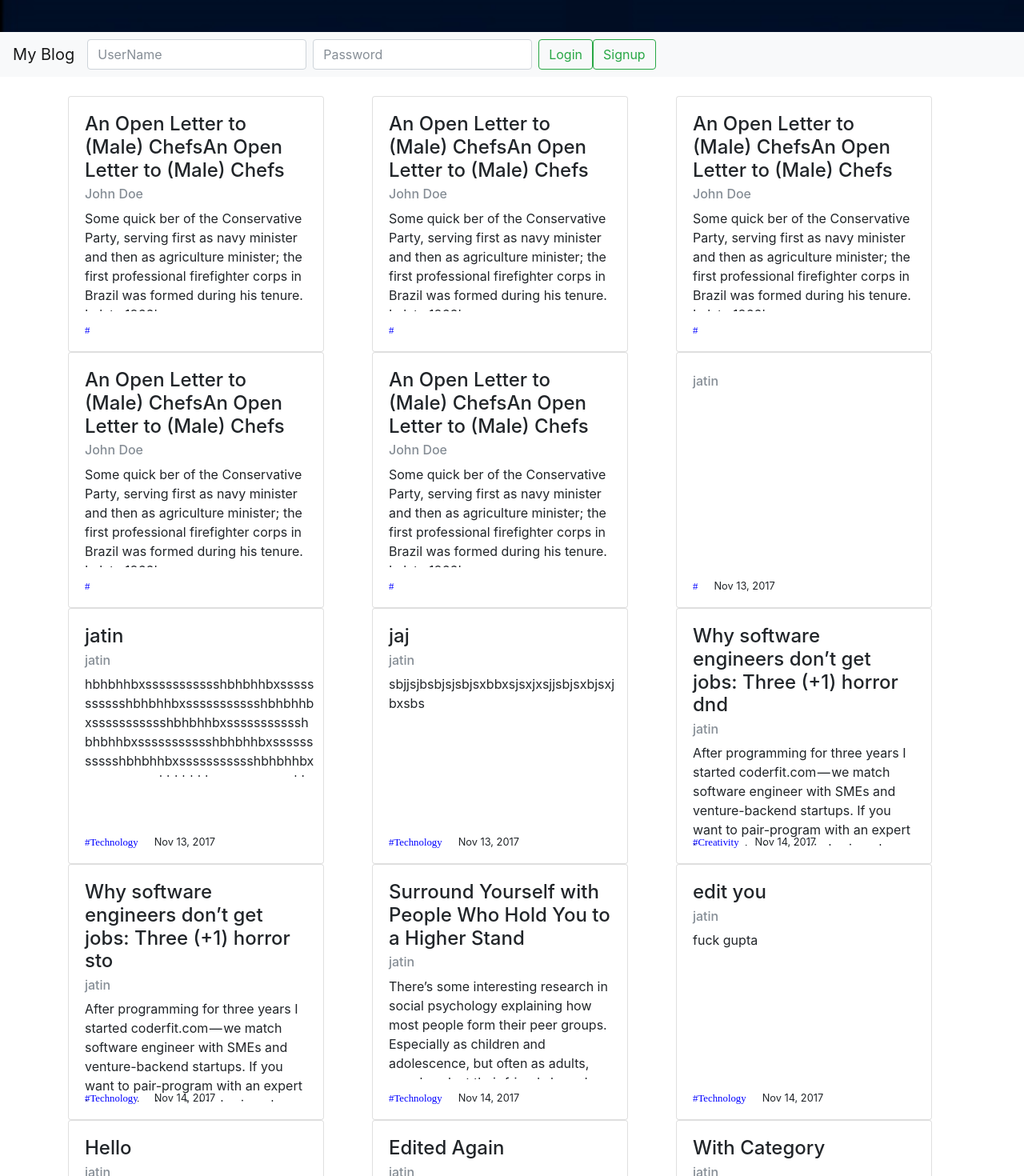
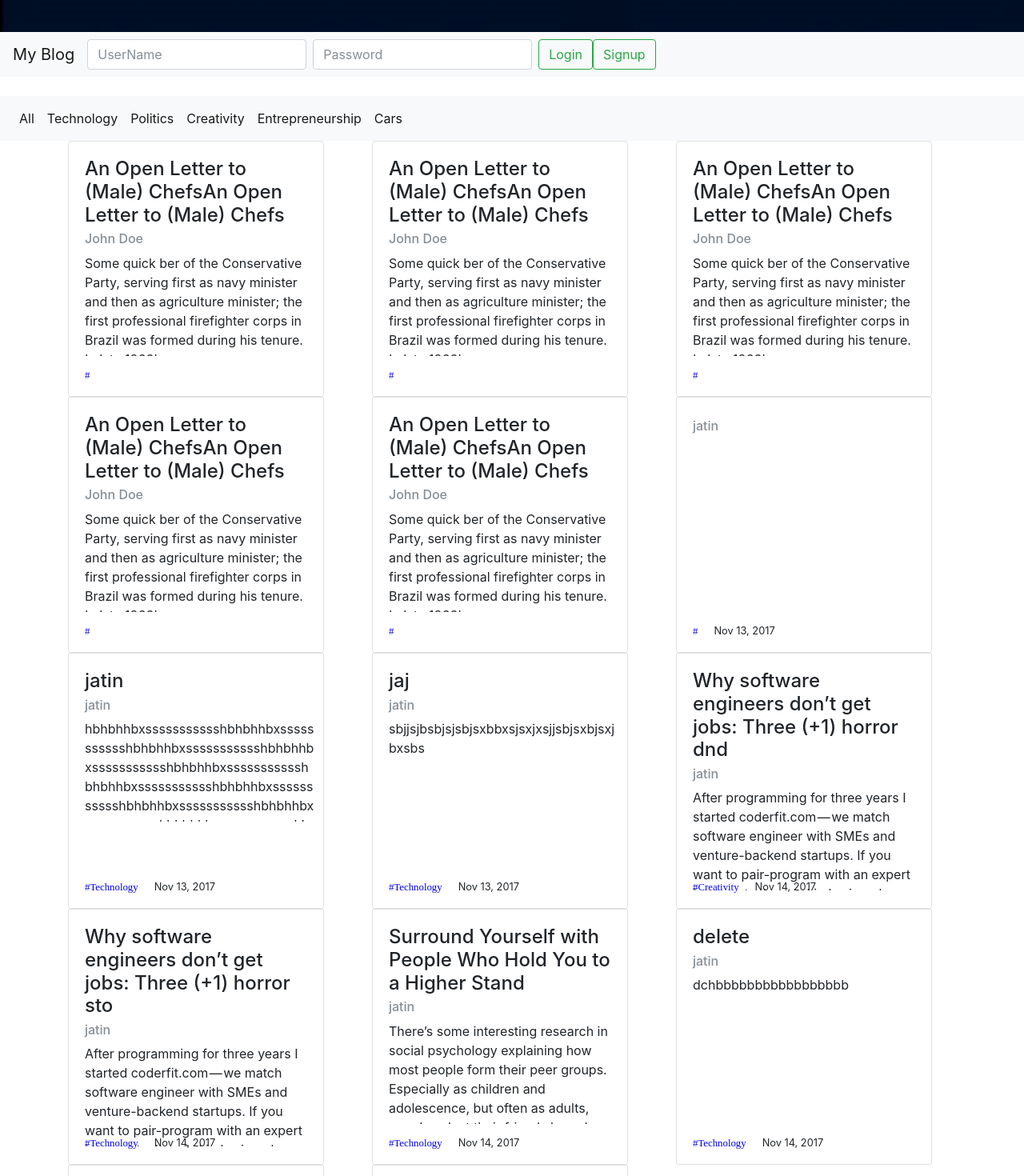
Before and after one commit to jatinsinghal20/Blog-Angular2, an Angular app: page /welcome in a window 1280 px wide. Shown: the part 680-2150 px from the top of the page at 80% size. Built offline with nearby package versions, Linux system fonts and the light colour scheme; data requests are answered from the project's data file.

Commit message:
Blog App filters

```diff
--- a/db.json
+++ b/db.json
@@ -78,51 +78,48 @@
       "id": "KnizxN8"
     },
     {
-      "author": "jatin",
-      "title": "edit you",
-      "date": "Tue Nov 14 2017",
-      "category": "Technology",
-      "content": "fuck gupta",
-      "id": "DZ2R0NC"
-    },
-    {
-      "title": "Hello",
-      "author": "jatin",
-      "logo": "",
-      "category": "",
-      "content": "\n    this.blog.title = \"\";\n    this.blog.author =\n    this.blog.logo = \"\";\n    this.blog.category = \"\";\n    this.blog.content = \"\";\n    this.blog.date = \"\";\n    this.blog.id = \"\";\n    this.blog.title = \"\";\n    this.blog.author =\n    this.blog.logo = \"\";\n    this.blog.category = \"\";\n    this.blog.content = \"\";\n    this.blog.date = \"\";\n    this.blog.id = \"\";",
-      "date": "Tue Nov 14 2017",
-      "id": "EGkyhyx"
-    },
-    {
-      "title": "Edited Again",
-      "author": "jatin",
-      "logo": "",
-      "category": "",
-      "content": "Helloooo there!!!!!!!!!!!!!!!!",
-      "date": "Tue Nov 14 2017",
-      "id": "9fgZz3S"
-    },
-    {
-      "title": "With Category",
+      "title": "delete",
       "author": "jatin",
       "logo": "",
       "category": "Technology",
-      "content": "hbskdddddddddddddddddddddddddd",
+      "content": "dchbbbbbbbbbbbbbbbbb",
       "date": "Tue Nov 14 2017",
-      "id": "14tAlaD"
+      "id": "4qjsIS_"
+    },
+    {
+      "title": "jnsxjxsj",
+      "author": "jatin",
+      "logo": "",
+      "category": "Cars",
+      "content": "sjxnnnjsxnjsxjn",
+      "date": "Tue Nov 14 2017",
+      "id": "kNXaGIB"
+    },
+    {
+      "title": "nnnjjk",
+      "author": "jatin",
+      "logo": "",
+      "category": "Creativity",
+      "content": "jy",
+      "date": "Tue Nov 14 2017",
+      "id": "jmAQTIw"
     }
   ],
   "users": [
     {
       "id": "jatin",
       "password": "123",
-      "favourite": [],
+      "favourite": [
+        "14tAlaD",
+        "EGkyhyx",
+        "DZ2R0NC",
+        "4qjsIS_",
+        "QrJqCQZ"
+      ],
       "my_blog": [
-        "DZ2R0NC",
-        "EGkyhyx",
-        "9fgZz3S",
-        "14tAlaD"
+        "4qjsIS_",
+        "kNXaGIB",
+        "jmAQTIw"
       ]
     }
   ]
--- a/src/app/app.module.ts
+++ b/src/app/app.module.ts
@@ -16,6 +16,7 @@ import {AuthService} from "./auth.service";
 import {AuthGuardService} from "./auth-guard.service";
 import { NavItemsComponent } from './nav-items/nav-items.component';
 import { InputBlogComponent } from './input-blog/input-blog.component';
+import {FiltersComponent} from "./main/filters/filters.component";
 
 const appRoutes: Routes = [
   { path: 'welcome', component: MainComponent,},
@@ -61,7 +62,8 @@ const appRoutes: Routes = [
     MainComponent,
     AllBlogsComponent,
     NavItemsComponent,
-    InputBlogComponent
+    InputBlogComponent,
+    FiltersComponent
   ],
   imports: [
     BrowserModule,
--- /dev/null
+++ b/src/app/main/filters/filters.component.css
@@ -0,0 +1,5 @@
+.filters{
+  position: sticky;
+  top: 56px;
+  z-index: 1020;
+}
--- /dev/null
+++ b/src/app/main/filters/filters.component.html
@@ -0,0 +1,12 @@
+<nav class="navbar navbar-expand-lg navbar-light bg-light filters">
+  <button class="navbar-toggler" type="button" data-toggle="collapse" data-target="#navbarNav" aria-controls="navbarNav" aria-expanded="false" aria-label="Toggle navigation">
+    <span class="navbar-toggler-icon"></span>
+  </button>
+  <div class="collapse navbar-collapse" id="navbarNav">
+    <ul class="navbar-nav">
+      <li class="nav-item active" *ngFor="let filter of filters">
+        <span class="nav-link" (click)="filterIt(filter)" >{{filter}} <span class="sr-only">(current)</span></span>
+      </li>
+    </ul>
+  </div>
+</nav>
--- /dev/null
+++ b/src/app/main/filters/filters.component.ts
@@ -0,0 +1,29 @@
+import {Component, EventEmitter, OnInit, Output} from '@angular/core';
+
+@Component({
+  selector: 'app-filters',
+  templateUrl: './filters.component.html',
+  styleUrls: ['./filters.component.css']
+})
+export class FiltersComponent implements OnInit {
+  @Output() notify : EventEmitter<string> = new EventEmitter();
+
+  filters: string[] =[
+    "All",
+    "Technology",
+    "Politics",
+    "Creativity",
+    "Entrepreneurship",
+    "Cars"
+  ];
+  constructor() { }
+
+  ngOnInit() {
+  }
+
+
+  filterIt(filter){
+    this.notify.emit(filter);
+  }
+
+}
--- a/src/app/main/main.component.html
+++ b/src/app/main/main.component.html
@@ -1,6 +1,7 @@
+<app-filters (notify)="filterBlogs($event)"></app-filters>
 <div class="container">
   <div class="row">
-    <div class="col-md-6 col-lg-4" *ngFor="let blog of showBlogs;  let idx = index">
+    <div class="col-md-6 col-lg-4" *ngFor="let blog of finalBlogs;  let idx = index">
       <div class="card blog">
         <div class="card-body">
           <app-all-blogs [blog]="blog"></app-all-blogs>
--- a/src/app/main/main.component.ts
+++ b/src/app/main/main.component.ts
@@ -17,13 +17,14 @@ export class MainComponent implements OnInit {
   ids:string[];
   showBlogs:IBlog[];
   user:Object;
+  finalBlogs:IBlog[];
 
   home: boolean = false;
   favourites: boolean= false;
   myBlogs: boolean = false;
 
   constructor(private blogService :BlogService,private userService:UsersService, private authService:AuthService,private route:Router) {
-    this.ids=this.blogs=this.showBlogs=[];
+    this.ids=this.blogs=this.showBlogs= this.finalBlogs=[];
     this.home = false;
     this.favourites= false;
     this.myBlogs = false;
@@ -33,6 +34,7 @@ export class MainComponent implements OnInit {
     this.blogService.getBlogs()
       .subscribe(res => {
         this.showBlogs = this.blogs = res;
+        this.finalBlogs=this.showBlogs;
       });
     if(this.authService.id) {
       this.userService.checkUser(this.authService.id)
@@ -71,6 +73,8 @@ export class MainComponent implements OnInit {
         else blog['favourite'] = false;
       })
     }
+
+    this.finalBlogs = this.showBlogs;
   }
   favourite(blog: Object,idx) {
       if(this.user['favourite'].indexOf(blog['id'])===-1){
@@ -84,6 +88,7 @@ export class MainComponent implements OnInit {
         else this.showBlogs.splice(idx,1);
       }
       this.userService.update(this.user).subscribe(res=>{
+        this.finalBlogs = this.showBlogs;
       })
   }
 
@@ -91,7 +96,8 @@ export class MainComponent implements OnInit {
     this.user['my_blog'].splice(this.user['my_blog'].indexOf(blog.id),1);
     this.userService.update(this.user).subscribe();
     this.blogService.deleteBlog(blog.id).subscribe(res=> {
-      console.log(res);
+      this.showBlogs.splice(idx,1);
+      this.finalBlogs = this.showBlogs;
     });
   }
 
@@ -99,4 +105,11 @@ export class MainComponent implements OnInit {
     this.blogService.changeNav(blog);
     this.route.navigate(["/edit"])
   }
+
+  filterBlogs(category) {
+    if(category!=="All")
+      this.finalBlogs = this.showBlogs.filter(Blog => Blog.category === category);
+    else
+      this.finalBlogs = this.showBlogs;
+  }
 }
```
Also changed, not shown: src/app/input-blog/input-blog.component.ts (+0 -7 lines), 1 other file (tests, documents, lock files or other folders).
